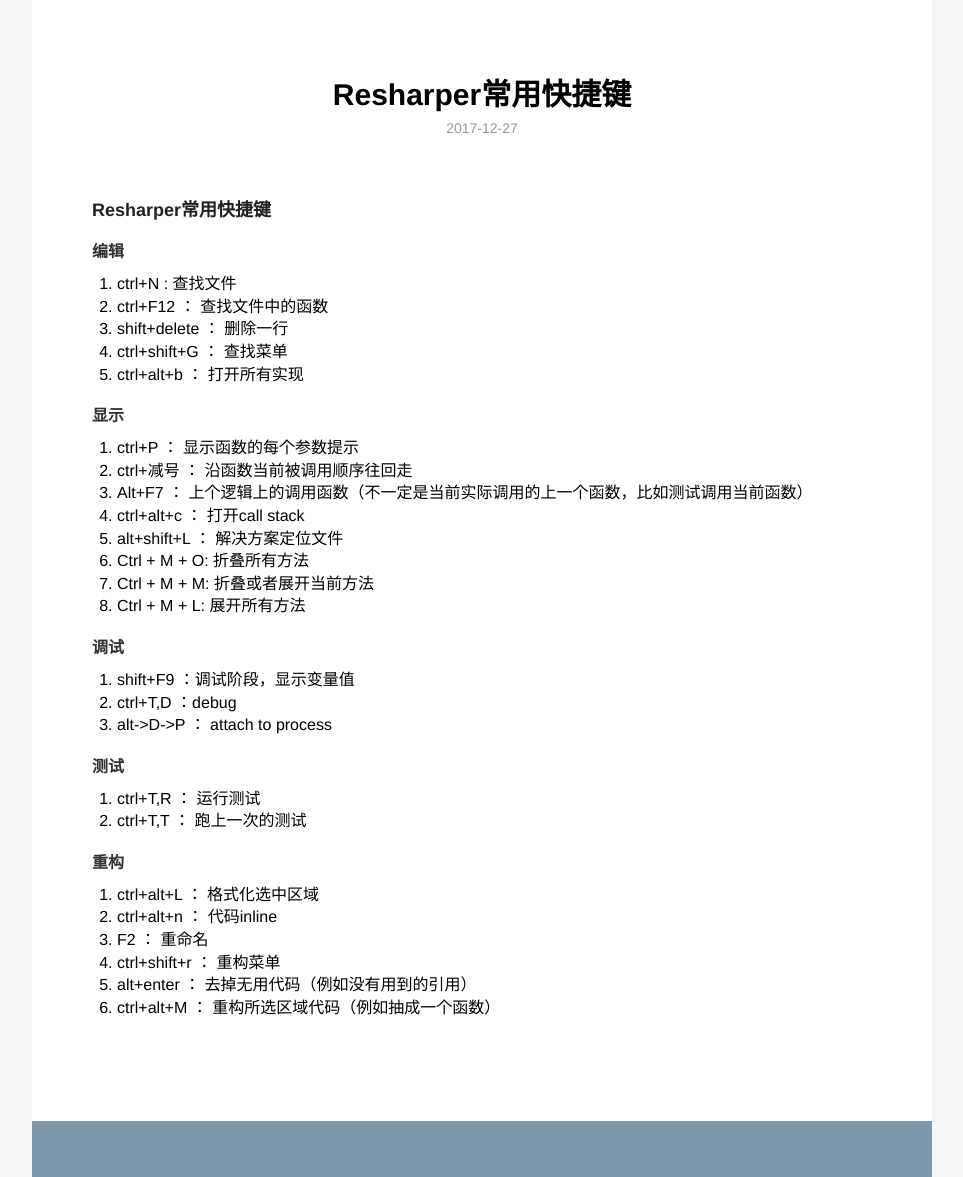
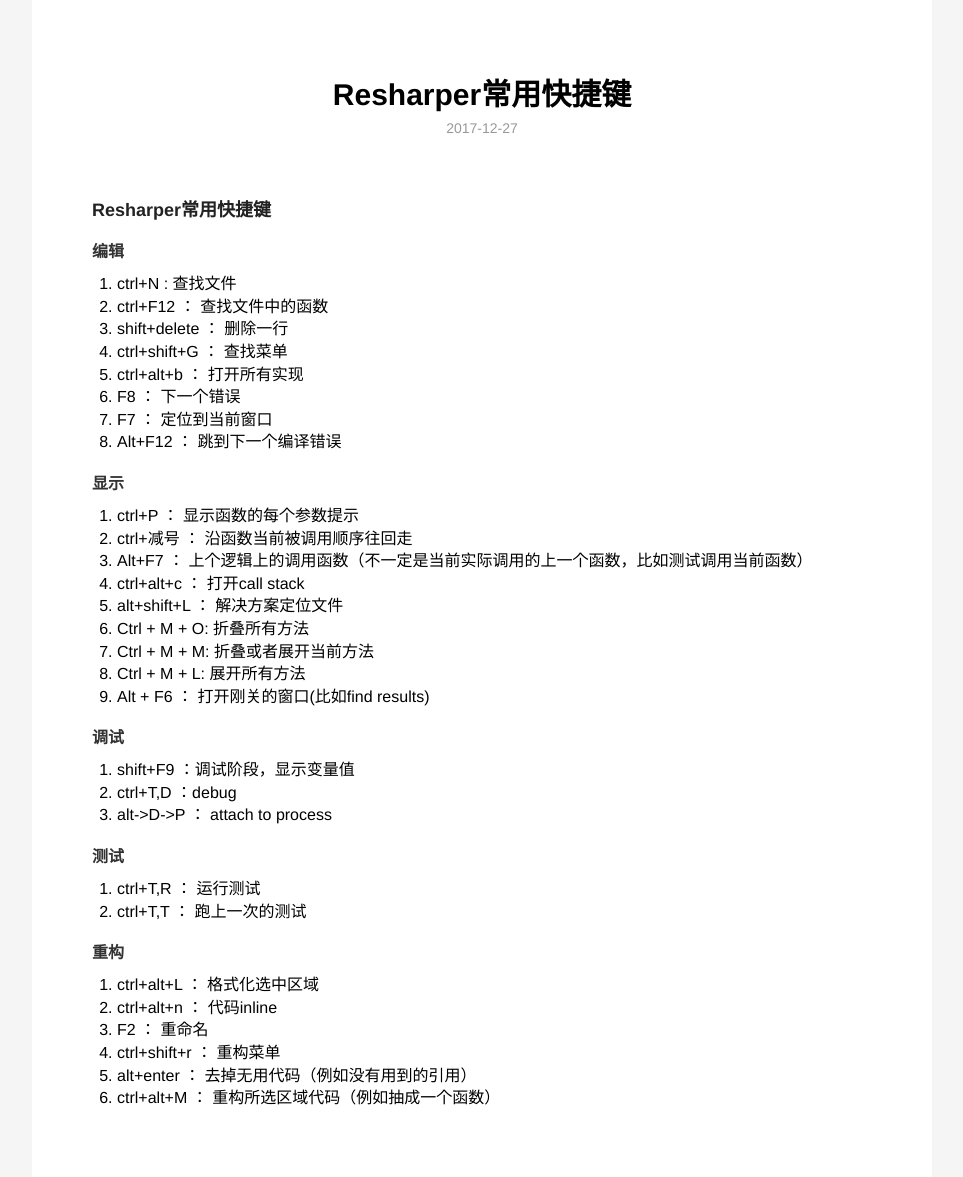
Before and after one commit to Doarcutine/doarcutine.github.io, a Jekyll site: the page built from _posts/2017-12-27-resharperShortcut.md, in a window 1280 px wide, cut to the strip 0-1177 px from the top of the page. Shown: the whole strip, without its empty margins (158-1121 px from the left). Built offline with Jekyll 4.4.1, drawn with Linux system fonts in a browser that asks for light colours; grey boxes are pictures that could not be loaded.

Commit message:
add shortcat

```diff
--- a/_posts/2017-12-27-resharperShortcat.md
+++ b/_posts/2017-12-27-resharperShortcut.md
@@ -14,6 +14,9 @@ description: Resharper常用快捷键
 3. shift+delete ： 删除一行
 4. ctrl+shift+G ： 查找菜单
 5. ctrl+alt+b ： 打开所有实现
+6. F8 ： 下一个错误
+7. F7 ： 定位到当前窗口
+8. Alt+F12 ： 跳到下一个编译错误
 
 #### 显示
 1. ctrl+P ： 显示函数的每个参数提示
@@ -24,6 +27,7 @@ description: Resharper常用快捷键
 6. Ctrl + M + O: 折叠所有方法
 7. Ctrl + M + M: 折叠或者展开当前方法
 8. Ctrl + M + L:  展开所有方法
+9. Alt + F6 ： 打开刚关的窗口(比如find results)
 
 
 #### 调试
```
